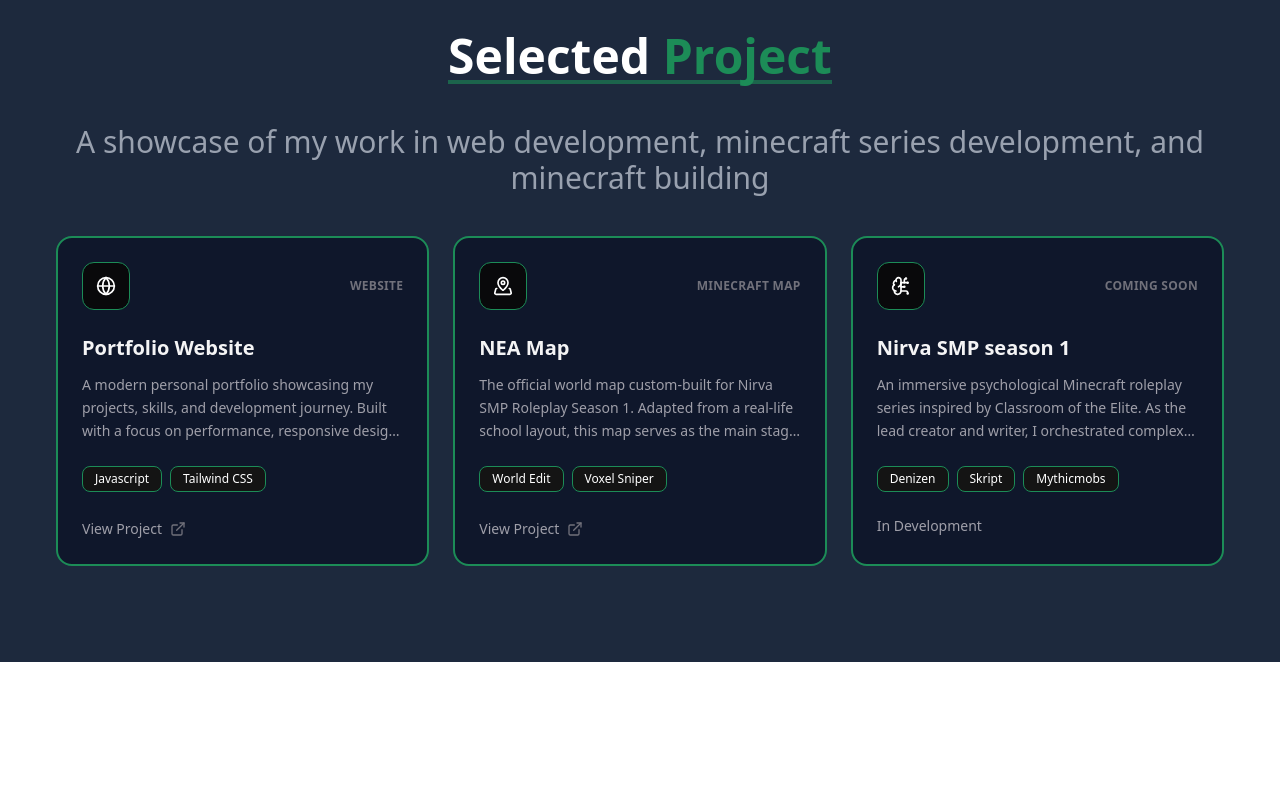
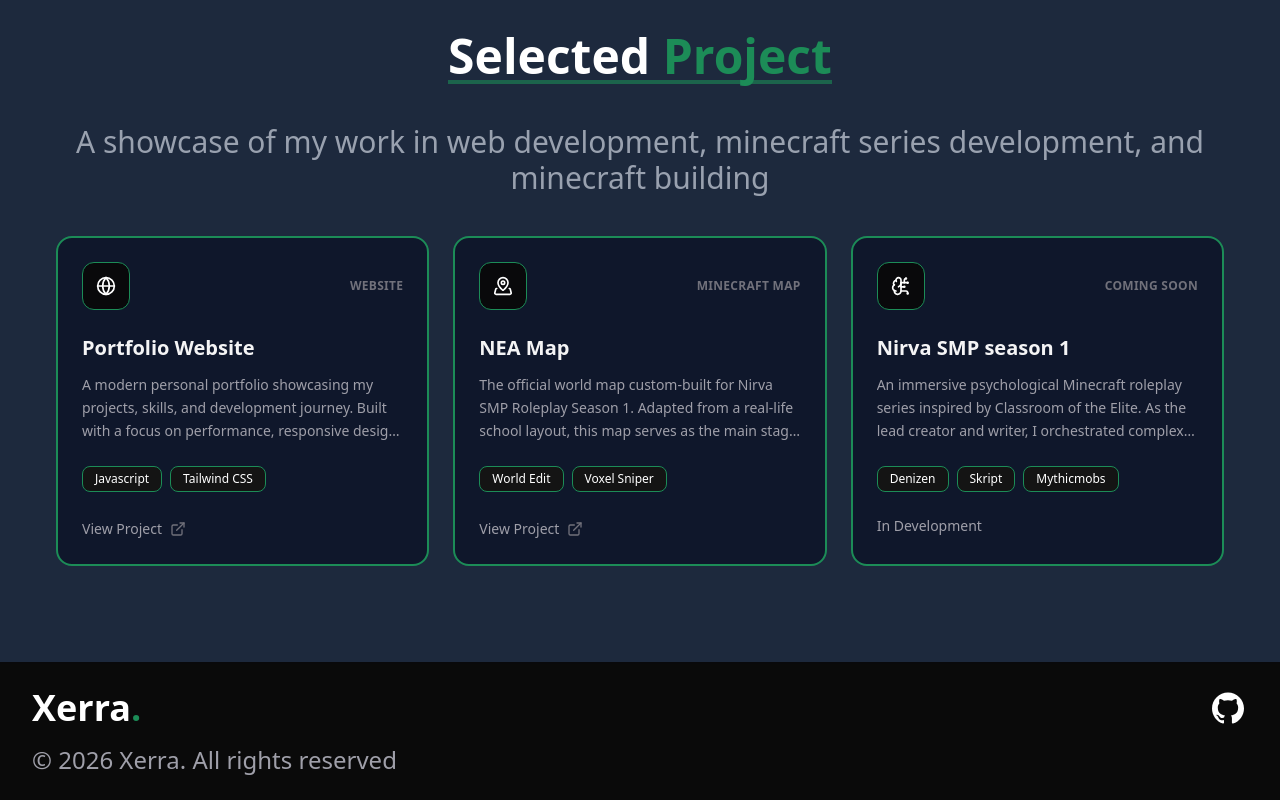
Before and after one commit to Xerra-m/Xerra-portofolio-website, a website: page index.html in a window 1280 px wide. Shown: the part 1948-2748 px from the top of the page. Before the commit the page ends 2610 px from the top, so only its background shows below. Drawn offline with nearby package versions, Linux system fonts and the light colour scheme.

Commit message:
feat: add footer section

```diff
--- a/index.html
+++ b/index.html
@@ -208,7 +208,7 @@
           class="grid grid-cols-1 md:grid-cols-2 lg:grid-cols-3 gap-6 mb-8 md:mb-14"
         >
           <div
-            class="bg-slate-900 border border-[#1C8C57] border-2 rounded-2xl p-6 transition-all duration-300 hover:border-emerald-500/50 hover:shadow-[0_0_15px_rgba(16,185,129,0.1)]"
+            class="bg-slate-900 border border-[#1C8C57] border-2 rounded-2xl p-6 transition-all duration-300 hover:border-[#19783F] hover:shadow-md"
           >
             <div class="flex items-center justify-between mb-6">
               <div
@@ -250,7 +250,7 @@
             ></a>
           </div>
           <div
-            class="bg-slate-900 border border-[#1C8C57] border-2 rounded-2xl p-6 transition-all duration-300 hover:border-emerald-500/50 hover:shadow-[0_0_15px_rgba(16,185,129,0.1)]"
+            class="bg-slate-900 border border-[#1C8C57] border-2 rounded-2xl p-6 transition-all duration-300 hover:border-[#19783F] hover:shadow-md"
           >
             <div class="flex items-center justify-between mb-6">
               <div
@@ -291,7 +291,7 @@
             ></a>
           </div>
           <div
-            class="bg-slate-900 border border-[#1C8C57] border-2 rounded-2xl p-6 transition-all duration-300 hover:border-emerald-500/50 hover:shadow-[0_0_15px_rgba(16,185,129,0.1)]"
+            class="bg-slate-900 border border-[#1C8C57] border-2 rounded-2xl p-6 transition-all duration-300 hover:border-[#19783F] hover:shadow-md"
           >
             <div class="flex items-center justify-between mb-6">
               <div
@@ -334,6 +334,35 @@
     </section>
 
     <!-- project end -->
+
+    <!-- footer start -->
+    <footer
+      class="bg-[#0a0a0a] border-t-2 border-zinc-950 px-8 py-6 flex flex-col justify-center gap-4"
+    >
+      <div class="flex items-center justify-between">
+        <h1 class="text-2xl md:text-4xl font-bold text-white">
+          Xerra<span class="text-[#1C8C57]">.</span>
+        </h1>
+        <div class="flex flex-row gap-2 text-white">
+          <a href="https://github.com/Xerra-m" class="group p-1">
+            <svg
+              class="w-6 h-6 md:w-8 md:h-8 fill-current text-white group-hover:text-[#1C8C57] transition-colors duration-300"
+              viewBox="0 0 24 24"
+              xmlns="http://www.w3.org/2000/svg"
+            >
+              <path
+                d="M12 .297c-6.63 0-12 5.373-12 12 0 5.303 3.438 9.8 8.205 11.385.6.113.82-.258.82-.577 0-.285-.01-1.04-.015-2.04-3.338.724-4.042-1.61-4.042-1.61C4.422 18.07 3.633 17.7 3.633 17.7c-1.087-.744.084-.729.084-.729 1.205.084 1.838 1.236 1.838 1.236 1.07 1.835 2.809 1.305 3.495.998.108-.776.417-1.305.76-1.605-2.665-.3-5.466-1.332-5.466-5.93 0-1.31.465-2.38 1.235-3.22-.135-.303-.54-1.523.105-3.176 0 0 1.005-.322 3.3 1.23.96-.267 1.98-.399 3-.405 1.02.006 2.04.138 3 .405 2.28-1.552 3.285-1.23 3.285-1.23.645 1.653.24 2.873.12 3.176.765.84 1.23 1.91 1.23 3.22 0 4.61-2.805 5.625-5.475 5.92.42.36.81 1.096.81 2.22 0 1.606-.015 2.896-.015 3.286 0 .315.21.69.825.57C20.565 22.092 24 17.592 24 12.297c0-6.627-5.373-12-12-12"
+              />
+            </svg>
+          </a>
+        </div>
+      </div>
+      <p class="text-zinc-400 trxt-xl md:text-2xl">
+        &copy; 2026 Xerra. All rights reserved
+      </p>
+    </footer>
+    <!-- footer end -->
+
     <script src="main.js"></script>
     <script>
       lucide.createIcons();
```
Also changed, not shown: dist/css/styles.css.
